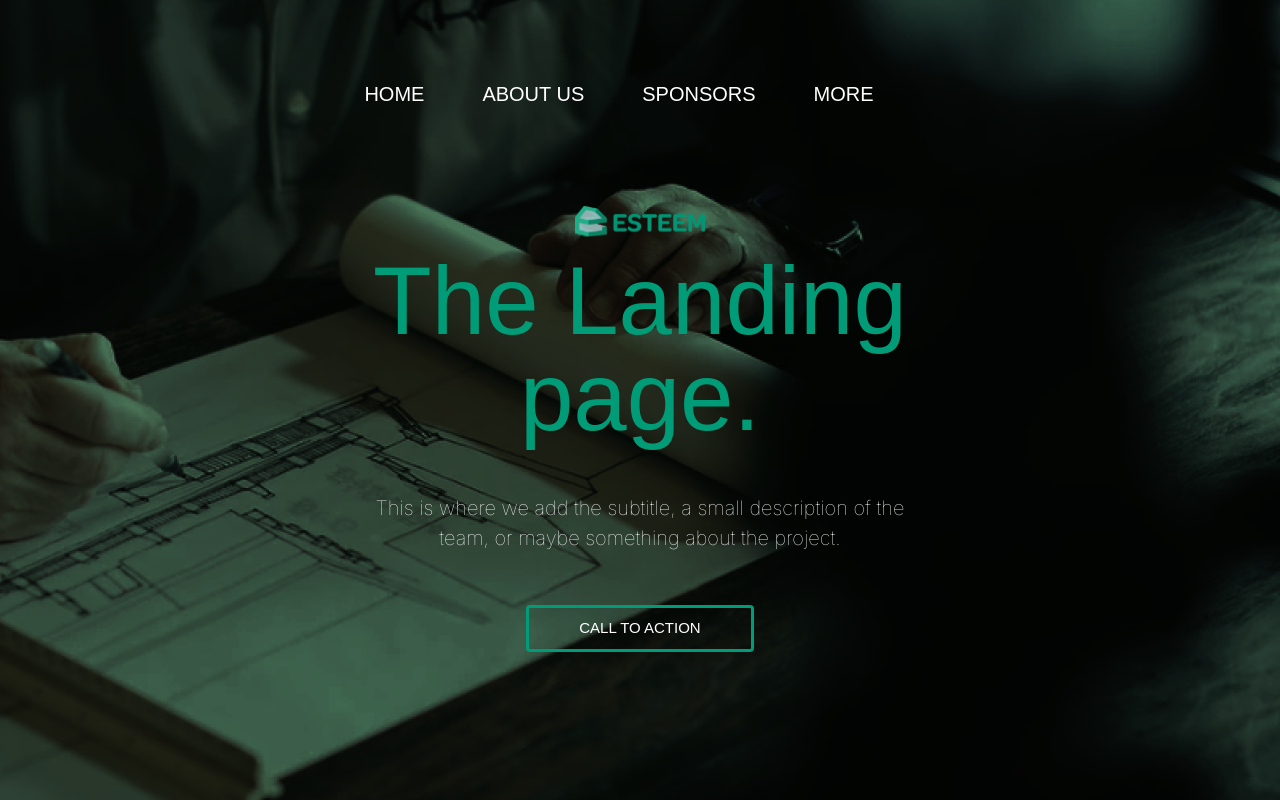
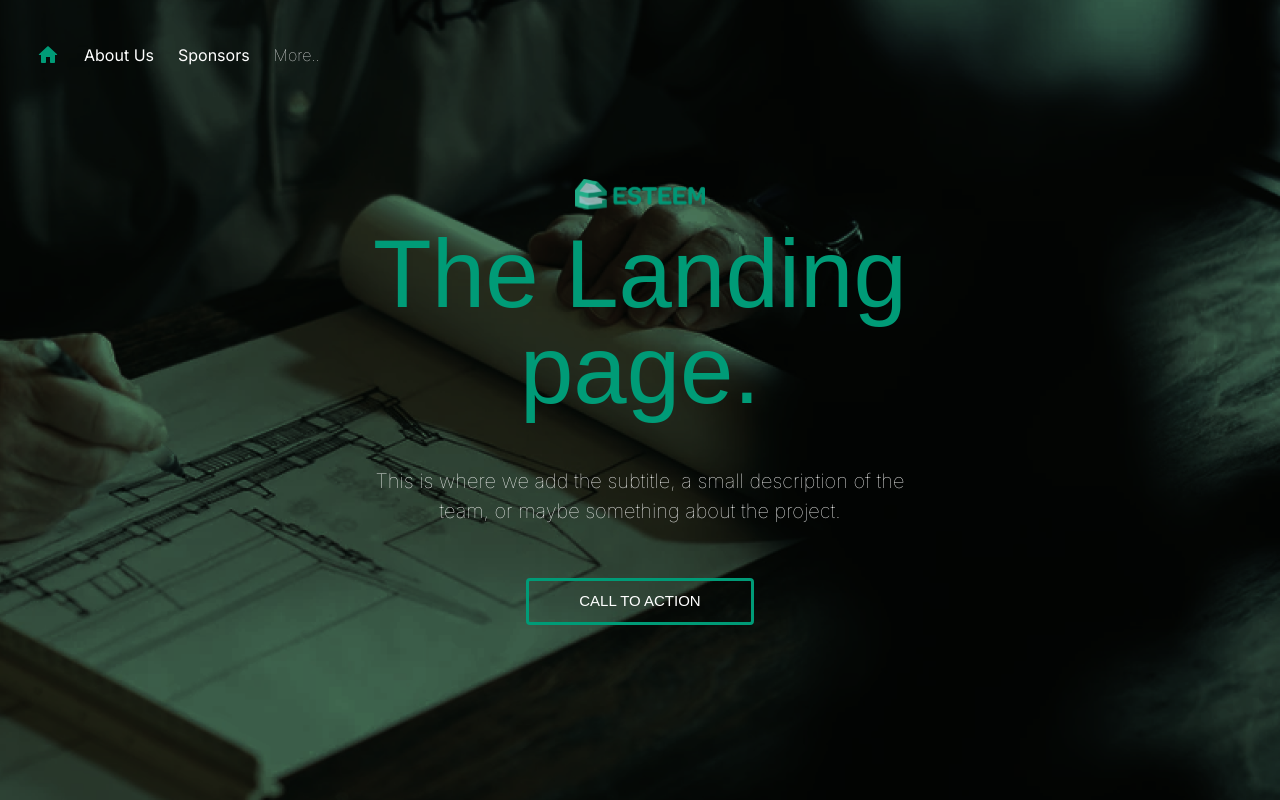
Before and after one commit to TeamEsteem/team-website, a React (Create React App) app: page / in a window 1280 px wide. Built offline with nearby package versions, Linux system fonts and the light colour scheme.

Commit message:
added icons library and changed the header.

```diff
--- a/package.json
+++ b/package.json
@@ -4,6 +4,7 @@
   "private": true,
   "dependencies": {
     "@material-ui/core": "^4.11.3",
+    "@material-ui/icons": "^4.11.2",
     "@testing-library/jest-dom": "^5.11.4",
     "@testing-library/react": "^11.1.0",
     "@testing-library/user-event": "^12.1.10",
--- a/src/App.scss
+++ b/src/App.scss
@@ -17,6 +17,7 @@
   background-size: auto;
   background-attachment: scroll;
   background-position: 100%;
+  background-attachment: fixed;
   height: 100%;
   width: auto;
   //   height: max-content;
--- a/src/components/fonts.js
+++ b/src/components/fonts.js
@@ -1,10 +1,17 @@
 import Omnes from "../assets/fonts/Omnes Semibold Regular.ttf";
-// import Inter from "../assets/fonts/Inter-VariableFont_slnt,wght.ttf";
+import Inter from "../assets/fonts/Inter-VariableFont_slnt,wght.ttf";
 import { createMuiTheme } from "@material-ui/core";
 
 export const primaryFont = createMuiTheme({
   typography: {
     fontFamily: "Inter, sans-serif",
+  },
+  overrides: {
+    MuiCssBaseline: {
+      "@global": {
+        "@font-face": [Inter],
+      },
+    },
   },
 });
 
--- a/src/pages/landing.jsx
+++ b/src/pages/landing.jsx
@@ -24,13 +24,13 @@ class Landing extends Component {
   render() {
     return (
       <div style={{ margin: "auto" }}>
-        <Box m={-15}></Box>
+        {/* <Box m={-15}></Box> */}
         <div>
           <Typography style={{ fontSize: "20px", fontWeight: "lighter" }}>
             <Header />
           </Typography>
         </div>
-        <Box m={10}></Box>
+        {/* <Box m={10}></Box> */}
         <Grid
           container
           alignContent="center"
--- a/src/pages/nav-bar.jsx
+++ b/src/pages/nav-bar.jsx
@@ -12,31 +12,42 @@ import {
   AppBar,
   Typography,
   ThemeProvider,
+  createMuiTheme,
   IconButton,
   Toolbar,
   Button,
+  Box,
 } from "@material-ui/core";
 import { primaryFont } from "../components/fonts";
 import styled from "styled-components";
 import "../index.css";
 import "../App.scss";
+import HomeRoundedIcon from "@material-ui/icons/HomeRounded";
 
 const navButton = styled.button`
   padding: 100px;
   font-size: 40px;
   color: red;
 `;
-
 class Header extends Component {
   render() {
     return (
+      <Box>
+        {/* <Box m={-15} /> */}
         <AppBar
           style={{
             background: "transparent",
             boxShadow: "none",
             textAlign: "centre",
             paddingTop: 30,
-          position: "relative",
+            position: "absolute",
+            margin: "auto",
+            top: "5%",
+            // left: "55%",
+
+            // -ms-transform: translate(-50%, -50%);
+            // transform: "translate(-50%, -50%)",
+            // marginTop: "-10em",
           }}
         >
           <Toolbar
@@ -44,25 +55,57 @@ class Header extends Component {
               alignContent: "center",
               marginLeft: "auto",
               marginRight: "auto",
-            position: "sticky",
+              position: "absolute",
+              top: "50%",
+              transform: "translateY(-50%)",
             }}
           >
-          <Button color="inherit" style={{ paddingRight: 50, fontSize: 20 }}>
-            HOME
-          </Button>
-          <Button color="inherit" style={{ paddingRight: 50, fontSize: 20 }}>
-            ABOUT US
-          </Button>
-          <Button color="inherit" style={{ paddingRight: 50, fontSize: 20 }}>
-            Sponsors
-          </Button>
-          <Button color="inherit" style={{ paddingRight: 50, fontSize: 20 }}>
-            More
-          </Button>
+            <ThemeProvider theme={primaryFont}>
+              <IconButton
+                style={{
+                  fontWeight: "lighter",
+                  justifyContent: "center",
+                  color: esteemGreen,
+                }}
+              >
+                <HomeRoundedIcon />
+              </IconButton>
+              <IconButton
+                style={{
+                  fontWeight: "lighter",
+                  justifyContent: "center",
+                  color: white,
+                }}
+              >
+                <Typography>About Us</Typography>
+              </IconButton>
+              <IconButton
+                style={{
+                  fontWeight: "lighter",
+                  justifyContent: "center",
+                  color: white,
+                }}
+              >
+                <Typography>Sponsors</Typography>
+              </IconButton>
+              <IconButton
+                style={{
+                  fontWeight: "lighter",
+                  justifyContent: "center",
+                  color: white,
+                }}
+              >
+                <Typography style={{ fontWeight: "lighter" }}>
+                  More..
+                </Typography>
+              </IconButton>
+            </ThemeProvider>
           </Toolbar>
         </AppBar>
+        {/* <Box m={10} /> */}
+      </Box>
     );
   }
 }
-
+// Home, ABout us,Sponsors more...
 export default Header;
```
Also changed, not shown: 1 other file (tests, documents, lock files or other folders). Lines whose indentation alone changed are shown as unchanged.
